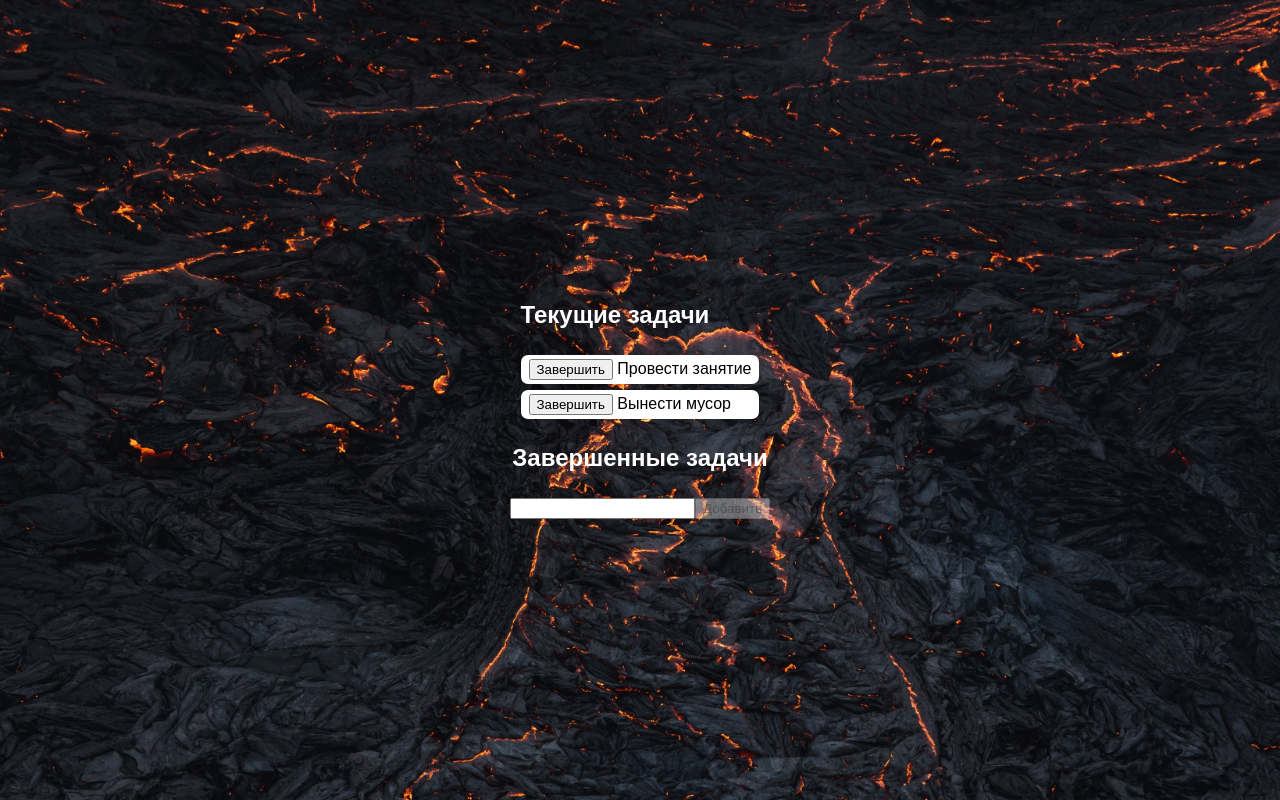
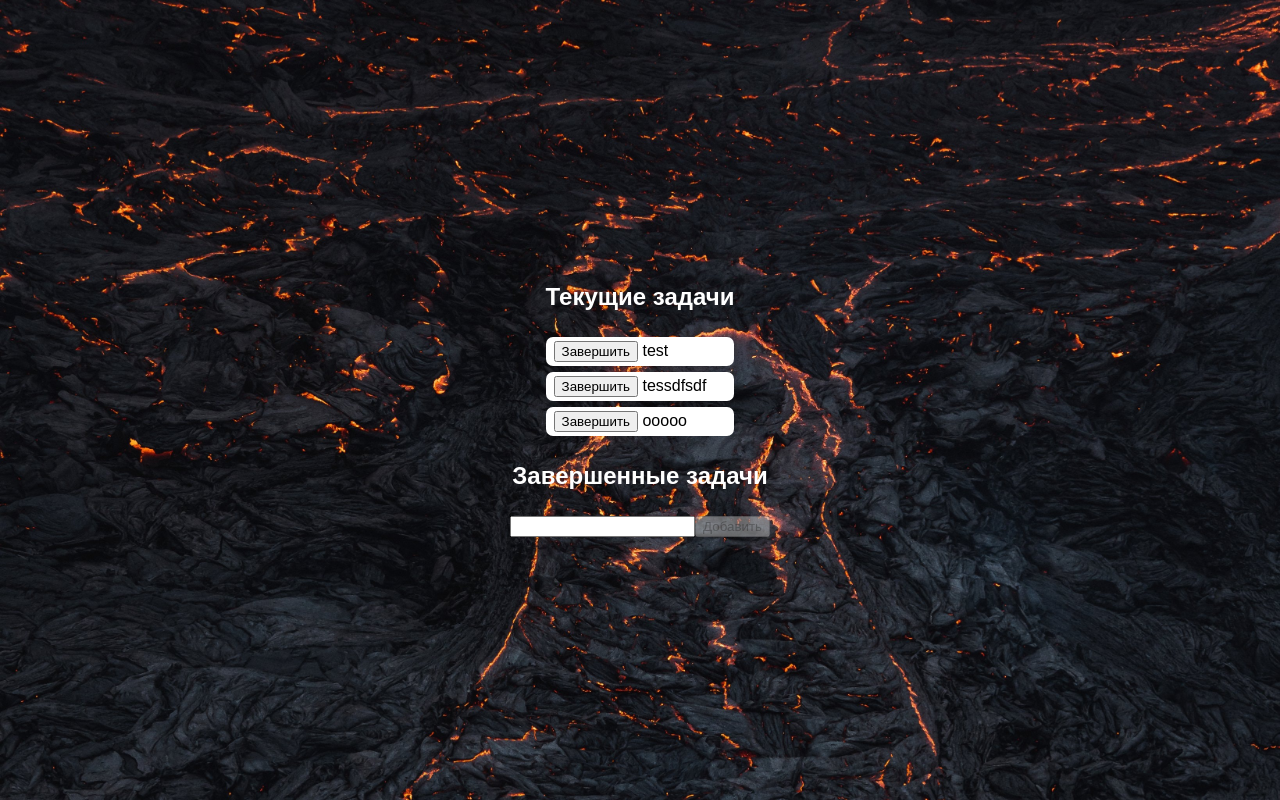
Before and after one commit to akryuchenkov/angular-todo-list, an Angular app: page / in a window 1280 px wide. Built offline with nearby package versions, Linux system fonts and the light colour scheme; data requests are answered from the project's data file.

Commit message:
update is finished task

```diff
--- a/db.json
+++ b/db.json
@@ -1,5 +1,33 @@
 {
-  "tasks": [],
+  "tasks": [
+    {
+      "text": "test",
+      "description": "",
+      "date": 1634712097466,
+      "isFinished": false,
+      "user": -1,
+      "group": -1,
+      "id": 1
+    },
+    {
+      "text": "tessdfsdf",
+      "description": "",
+      "date": 1634712691598,
+      "isFinished": false,
+      "user": -1,
+      "group": -1,
+      "id": 2
+    },
+    {
+      "text": "ооооо",
+      "description": "",
+      "date": 1634713038171,
+      "isFinished": false,
+      "user": -1,
+      "group": -1,
+      "id": 3
+    }
+  ],
   "groups": [],
   "users": []
 }
--- a/src/app/models/task.model.ts
+++ b/src/app/models/task.model.ts
@@ -10,4 +10,28 @@ export class TaskModel {
     public group: number,
     public id?: TaskId
   ) {}
+
+  static fromDto(obj: any) {
+    return new TaskModel(
+      obj.text,
+      obj.description,
+      obj.date,
+      obj.isFinished,
+      obj.user,
+      obj.group,
+      obj.id
+    );
+  }
+
+  static copy(task: TaskModel) {
+    return new TaskModel(
+      task.text,
+      task.description,
+      task.date,
+      task.isFinished,
+      task.user,
+      task.group,
+      task.id
+    );
+  }
 }
--- a/src/app/modules/tasks/components/tasks-list/tasks-list.component.html
+++ b/src/app/modules/tasks/components/tasks-list/tasks-list.component.html
@@ -1,7 +1,7 @@
 <section class="list">
   <h2>{{title}}</h2>
-  <div *ngFor="let task of tasks; index as index" class="task">
-    <button (click)="toggleIsFinished(index)">
+  <div *ngFor="let task of tasks" class="task">
+    <button (click)="toggleIsFinished(task.id || -1)">
       {{ !task.isFinished ? "Завершить" : "Вернуть" }}
     </button>
     <span [class.task_completed]="task.isFinished">
--- a/src/app/modules/tasks/components/tasks-list/tasks-list.component.ts
+++ b/src/app/modules/tasks/components/tasks-list/tasks-list.component.ts
@@ -4,7 +4,7 @@ import { TaskModel } from 'src/app/models/task.model';
 @Component({
   selector: 'app-tasks-list',
   templateUrl: './tasks-list.component.html',
-  styleUrls: ['./tasks-list.component.scss']
+  styleUrls: ['./tasks-list.component.scss'],
 })
 export class TasksListComponent implements OnInit {
   @Input()
@@ -13,12 +13,10 @@ export class TasksListComponent implements OnInit {
   @Input()
   tasks: TaskModel[] = [];
 
-  constructor() { }
+  @Input()
+  toggleIsFinished: (index: number) => void = () => {};
 
-  ngOnInit(): void {
-  }
+  constructor() {}
 
-  toggleIsFinished(index: number) {
-    this.tasks[index].isFinished = !this.tasks[index].isFinished;
-  }
+  ngOnInit(): void {}
 }
--- a/src/app/modules/tasks/pages/tasks-list-page/tasks-list-page.component.html
+++ b/src/app/modules/tasks/pages/tasks-list-page/tasks-list-page.component.html
@@ -1,6 +1,15 @@
 <section class="container">
-  <app-tasks-list title="Текущие задачи" [tasks]="newTasks"> </app-tasks-list>
-  <app-tasks-list title="Завершенные задачи" [tasks]="completedTasks"></app-tasks-list>
+  <app-tasks-list
+    title="Текущие задачи"
+    [tasks]="newTasks"
+    [toggleIsFinished]="toggleIsFinished()"
+  >
+  </app-tasks-list>
+  <app-tasks-list
+    title="Завершенные задачи"
+    [tasks]="completedTasks"
+    [toggleIsFinished]="toggleIsFinished()"
+  ></app-tasks-list>
 
   <section class="input">
     <input type="text" [formControl]="taskText" />
--- a/src/app/modules/tasks/pages/tasks-list-page/tasks-list-page.component.ts
+++ b/src/app/modules/tasks/pages/tasks-list-page/tasks-list-page.component.ts
@@ -1,6 +1,7 @@
 import { Component, OnInit } from '@angular/core';
 import { FormControl, Validators } from '@angular/forms';
 import { TaskModel } from 'src/app/models/task.model';
+import { TasksService } from '../../services/tasks.service';
 
 @Component({
   templateUrl: './tasks-list-page.component.html',
@@ -22,12 +23,19 @@ export class TasksListPageComponent implements OnInit {
     return this.tasks.filter((task) => task.isFinished);
   }
 
-  constructor() {}
+  constructor(private tasksService: TasksService) {}
 
-  ngOnInit(): void {}
+  ngOnInit(): void {
+    this.fetch();
+  }
+
+  fetch() {
+    this.tasksService.getAll().subscribe((tasks) => (this.tasks = tasks));
+  }
 
   addTask() {
-    this.tasks.push(
+    this.tasksService
+      .add(
         new TaskModel(
           this.taskText.value,
           '',
@@ -36,11 +44,23 @@ export class TasksListPageComponent implements OnInit {
           -1,
           -1
         )
-    );
+      )
+      .subscribe(() => this.fetch());
     this.taskText.setValue('');
   }
 
-  toggleIsFinished(index: number) {
-    this.tasks[index].isFinished = !this.tasks[index].isFinished;
+  toggleIsFinished() {
+    const self = this;
+    return (id: number) => {
+      const task = self.tasks.find((task) => task.id == id);
+      if (!task) {
+        return;
+      }
+
+      const tempTask = TaskModel.copy(task);
+      tempTask.isFinished = !tempTask.isFinished;
+
+      self.tasksService.update(tempTask).subscribe(() => self.fetch());
+    };
   }
 }
--- /dev/null
+++ b/src/app/modules/tasks/services/tasks.service.ts
@@ -0,0 +1,32 @@
+import { HttpClient } from '@angular/common/http';
+import { Injectable } from '@angular/core';
+import { TaskId, TaskModel } from 'src/app/models/task.model';
+import { map } from 'rxjs/operators';
+
+@Injectable({
+  providedIn: 'root',
+})
+export class TasksService {
+  constructor(private http: HttpClient) {}
+  baseUrl = 'http://localhost:3000/tasks';
+
+  getAll() {
+    return this.http
+      .get<Object[]>(`${this.baseUrl}/`)
+      .pipe(map((tasks) => tasks.map((task) => TaskModel.fromDto(task))));
+  }
+
+  getByUser() {}
+
+  add(task: TaskModel) {
+    return this.http.post(`${this.baseUrl}/`, task);
+  }
+
+  update(task: TaskModel) {
+    return this.http.put(`${this.baseUrl}/${task.id}`, task);
+  }
+
+  delete(id: TaskId) {
+    return this.http.delete(`${this.baseUrl}/${id}`);
+  }
+}
```
Also changed, not shown: src/app/modules/tasks/tasks.module.ts (+6 -8 lines). Lines whose indentation alone changed are shown as unchanged.
